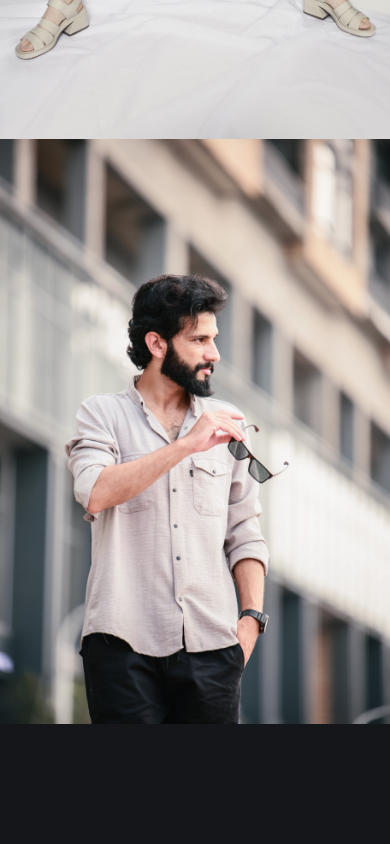
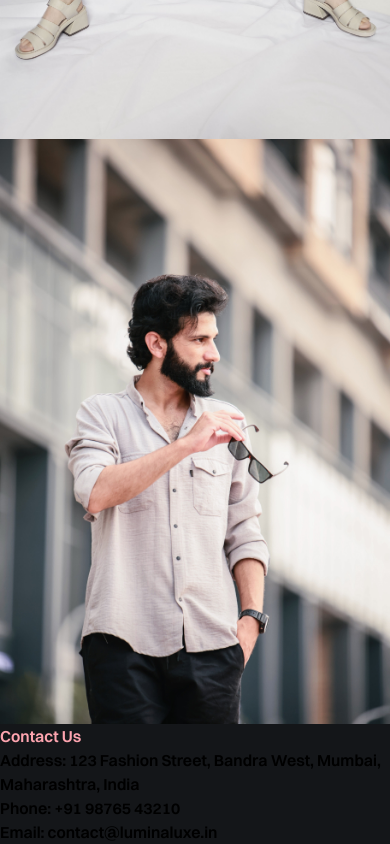
Before and after one commit to goutam-prasad-27/Lumina-luxe-fashion, a React (Vite) app in the folder lumina-luxe-fashion/: page / in a window 390 px wide. Shown: the part 9458-10302 px from the top of the page. Before the commit the page ends 10182 px from the top, so only its background shows below. Built offline with nearby package versions, Linux system fonts and the light colour scheme.

Commit message:
Contact Section added

```diff
--- a/lumina-luxe-fashion/src/App.jsx
+++ b/lumina-luxe-fashion/src/App.jsx
@@ -6,6 +6,7 @@
 import MissionSection from "./Components/MissionSection";
 import ShoppingSection from "./Components/ShoppingSection";
 import ReviewSection from "./Components/ReviewSection";
+import ContactSection from "./Components/ContactSection";
 
 function App() {
 	return (
@@ -17,6 +18,7 @@
 			<MissionSection />
 			<ShoppingSection />
 			<ReviewSection />
+			<ContactSection/>
 		</main>
 	);
 }
--- /dev/null
+++ b/lumina-luxe-fashion/src/Components/ContactSection.jsx
@@ -0,0 +1,23 @@
+import { Contact } from "../Assets/AssetsLink";
+
+function ContactSection() {
+	return (
+		<section className="container mx-auto py-16" id="contact">
+			<h2 className="mb-8 text-center text-3xl lg:text-4xl">
+				Contact Us
+			</h2>
+			<div className="text-neutral-400">
+				{Contact.map((contactDetails) => (
+					<p
+						key={contactDetails.key}
+						className="my-20 border-b-2 border-dotted border-neutral-700 pb-12 text-center text-2xl tracking-[.1rem] lg:text-3xl"
+					>
+						{contactDetails.value}
+					</p>
+				))}
+			</div>
+		</section>
+	);
+}
+
+export default ContactSection;
```
